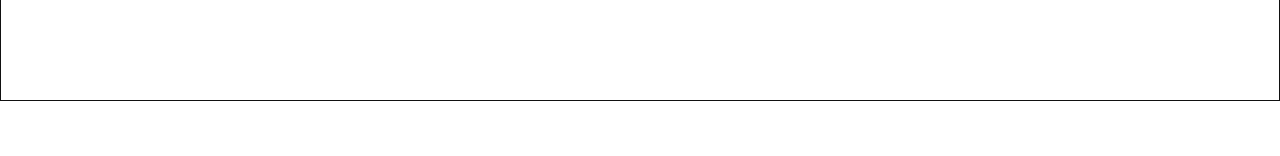
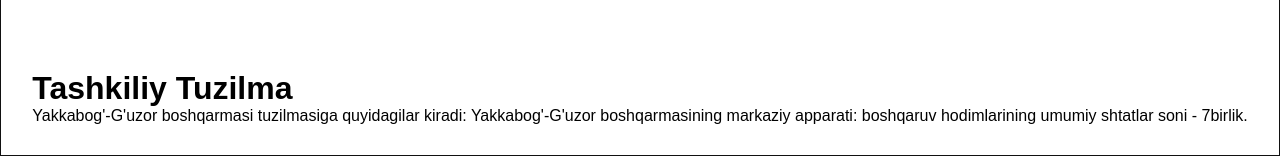
Before and after one commit to YusufjonAbdumajidov/YakGuz, a React (Create React App) app: page /malumotlar in a window 1280 px wide. Shown: the part 1460-1616 px from the top of the page. Before the commit the page ends 1561 px from the top, so only its background shows below. Built offline with nearby package versions, Linux system fonts and the light colour scheme.

Commit message:
new section is added

```diff
--- a/src/Components/Malumotlar.jsx
+++ b/src/Components/Malumotlar.jsx
@@ -54,6 +54,13 @@ const Malumotlar = () => {
             </div>
         </div>
 
+        <div className="tashkiliy_tuzilma">
+            <h1>Tashkiliy Tuzilma</h1>
+            <div>
+                <section>Yakkabog'-G'uzor boshqarmasi tuzilmasiga quyidagilar kiradi: Yakkabog'-G'uzor boshqarmasining markaziy apparati: boshqaruv hodimlarining umumiy shtatlar soni - 7birlik. </section>
+            </div>
+        </div>
+
     </div>
   )
 }
```
